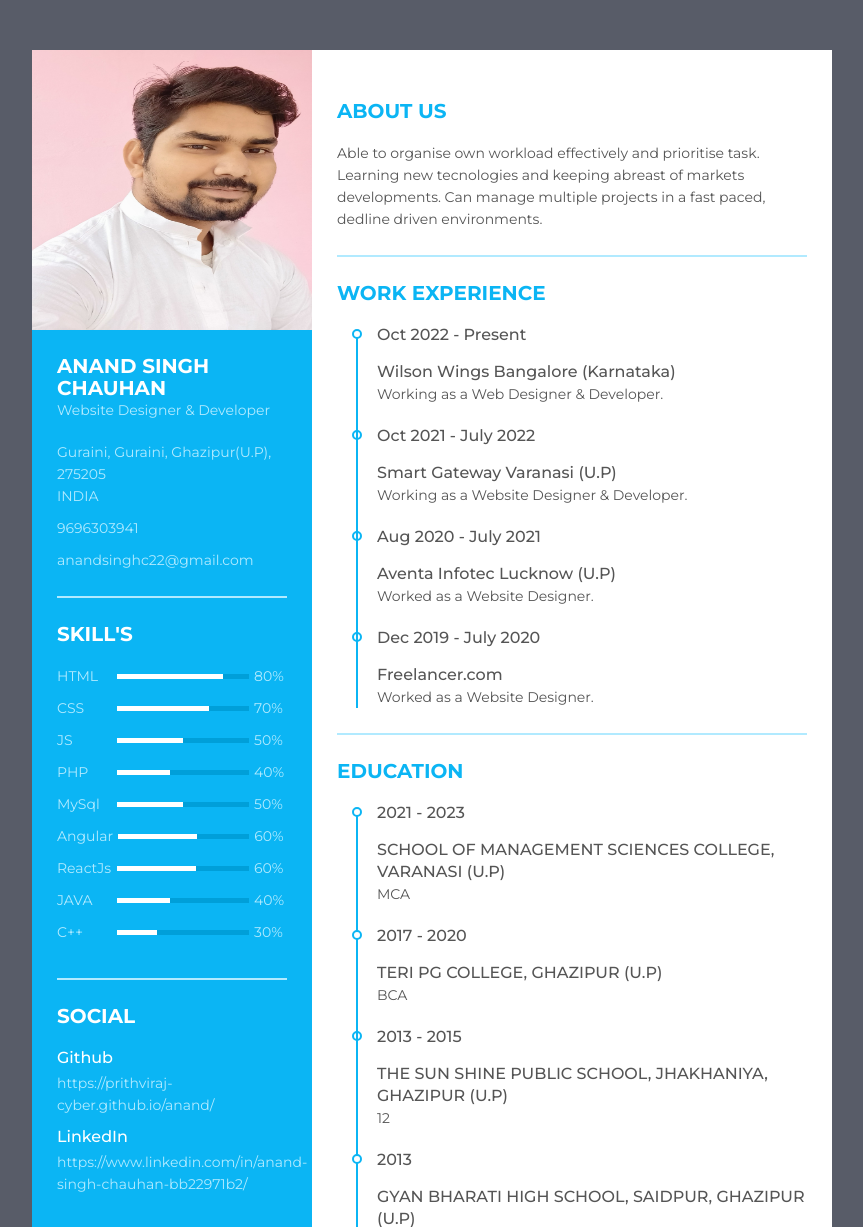
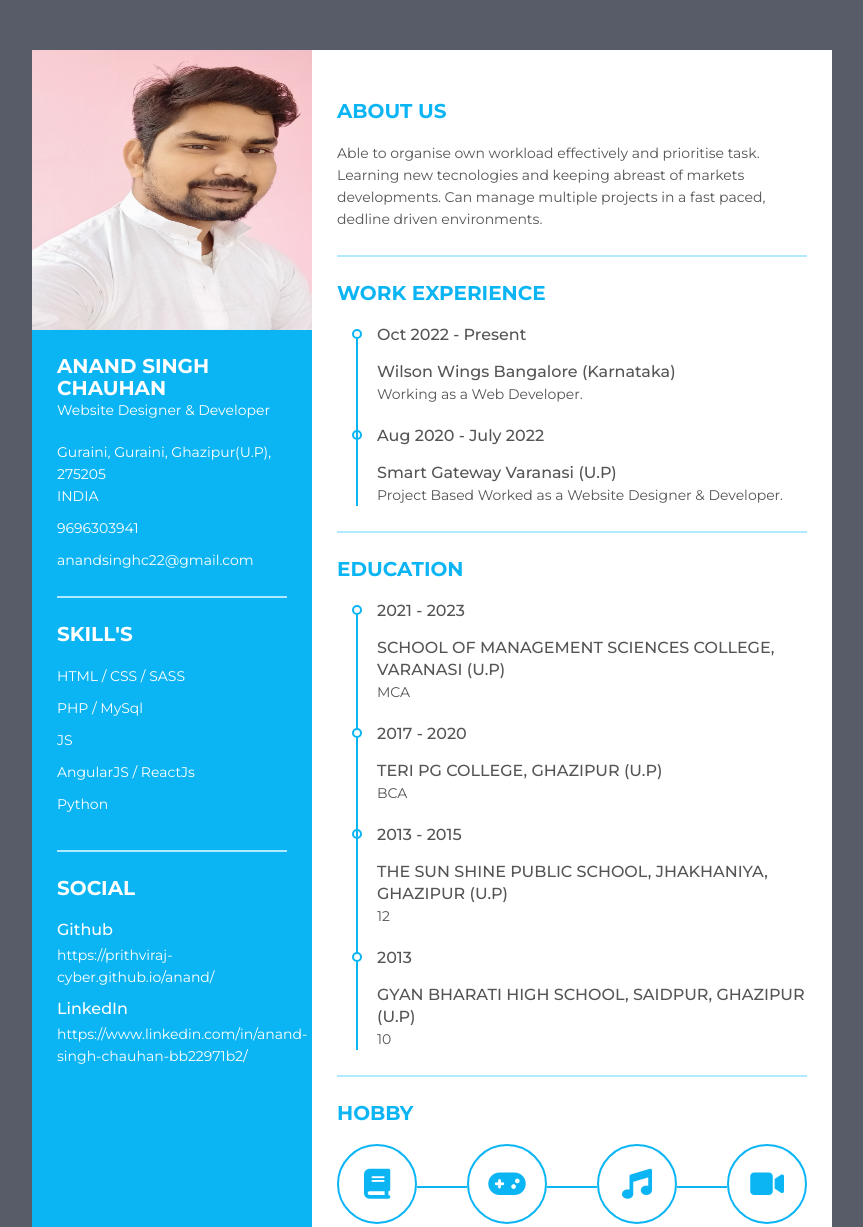
Before and after one commit to Prithviraj-cyber/resume, a plain HTML site: page index.html in a window 1280 px wide. Shown: the top 1227 px of the page, without its empty margins (208-1071 px from the left). Drawn offline with Linux system fonts and the light colour scheme.

Commit message:
resume update

```diff
--- a/css/styles.css
+++ b/css/styles.css
@@ -61,7 +61,7 @@ body {
 }
 
 .resume .resume_left .regular {
-  color: #b1eaff;
+  color: #fff;
 }
 
 .resume .resume_item {
@@ -104,19 +104,19 @@ body {
 }
 
 .resume .resume_left ul li .data {
-  color: #b1eaff;
+  color: #fff;
 }
 
 .resume .resume_left .resume_skills ul li {
   display: flex;
   margin-bottom: 10px;
-  color: #b1eaff;
+  color: #fff;
   justify-content: space-between;
   align-items: center;
 }
 
 .resume .resume_left .resume_skills ul li .skill_name {
-  width: 25%;
+  width: 100%;
 }
 
 .resume .resume_left .resume_skills ul li .skill_progress {
--- a/index.html
+++ b/index.html
@@ -61,84 +61,28 @@
                 <ul>
                     <li>
                         <div class="skill_name">
-                           HTML
+                           HTML / CSS / SASS
                         </div>
-                        <div class="skill_progress">
-                           <span style="width: 80%;"></span>
-                        </div>
-                        <div class="skill_per">80%</div>
                     </li>
                     <li>
                         <div class="skill_name">
-                           CSS
+                           PHP / MySql
                         </div>
-                        <div class="skill_progress">
-                           <span style="width: 70%;"></span>
-                        </div>
-                        <div class="skill_per">70%</div>
                     </li>
                     <li>
                         <div class="skill_name">
                            JS
                         </div>
-                        <div class="skill_progress">
-                           <span style="width: 50%;"></span>
-                        </div>
-                        <div class="skill_per">50%</div>
                     </li>
                     <li>
                         <div class="skill_name">
-                           PHP
+                           AngularJS / ReactJs
                         </div>
-                        <div class="skill_progress">
-                           <span style="width: 40%;"></span>
-                        </div>
-                        <div class="skill_per">40%</div>
                     </li>
                     <li>
                         <div class="skill_name">
-                           MySql
+                           Python
                         </div>
-                        <div class="skill_progress">
-                           <span style="width: 50%;"></span>
-                        </div>
-                        <div class="skill_per">50%</div>
-                    </li>
-                    <li>
-                        <div class="skill_name">
-                           Angular
-                        </div>
-                        <div class="skill_progress">
-                           <span style="width: 60%;"></span>
-                        </div>
-                        <div class="skill_per">60%</div>
-                    </li>
-                    <li>
-                        <div class="skill_name">
-                           ReactJs
-                        </div>
-                        <div class="skill_progress">
-                           <span style="width: 60%;"></span>
-                        </div>
-                        <div class="skill_per">60%</div>
-                    </li>
-                    <li>
-                        <div class="skill_name">
-                           JAVA
-                        </div>
-                        <div class="skill_progress">
-                           <span style="width: 40%;"></span>
-                        </div>
-                        <div class="skill_per">40%</div>
-                    </li>
-                    <li>
-                        <div class="skill_name">
-                           C++
-                        </div>
-                        <div class="skill_progress">
-                           <span style="width: 30%;"></span>
-                        </div>
-                        <div class="skill_per">30%</div>
                     </li>
                 </ul>
             </div>
@@ -212,44 +156,16 @@
                     <div class="date">Oct 2022 - Present</div>
                     <div class="info">
                         <p class="semi-bold">Wilson Wings Bangalore (Karnataka)</p>
-                        <p>Working as a Web Designer & Developer.</p>
+                        <p>Working as a Web Developer.</p>
                     </div>
                 </li>
                 <li>
-                    <div class="date">Oct 2021 - July 2022</div>
+                    <div class="date">Aug 2020 - July 2022</div>
                     <div class="info">
                         <p class="semi-bold">Smart Gateway Varanasi (U.P)</p>
-                        <p>Working as a Website Designer & Developer.</p>
+                        <p>Project Based Worked as a Website Designer & Developer.</p>
                     </div>
                 </li>
-                <li>
-                    <div class="date">Aug 2020 - July 2021</div>
-                    <div class="info">
-                        <p class="semi-bold">Aventa Infotec Lucknow (U.P)</p>
-                        <p>Worked as a Website Designer.</p>
-                    </div>
-                </li>
-                <li>
-                    <div class="date">Dec 2019 - July 2020</div>
-                    <div class="info">
-                        <p class="semi-bold">Freelancer.com</p>
-                        <p>Worked as a Website Designer.</p>
-                    </div>
-                </li>
-                <!-- <li>
-                    <div class="date">2015 - 2017</div>
-                    <div class="info">
-                        <p class="semi-bold">Lorem ipsum dolor sit amet.</p>
-                        <p>Lorem ipsum dolor sit amet consectetur adipisicing elit. Nostrum, voluptatibus!</p>
-                    </div>
-                </li>
-                <li>
-                    <div class="date">2017 - Present</div>
-                    <div class="info">
-                        <p class="semi-bold">Lorem ipsum dolor sit amet.</p>
-                        <p>Lorem ipsum dolor sit amet consectetur adipisicing elit. Nostrum, voluptatibus!</p>
-                    </div>
-                </li> -->
             </ul>
         </div>
         <div class="resume_item resume_education">
```
